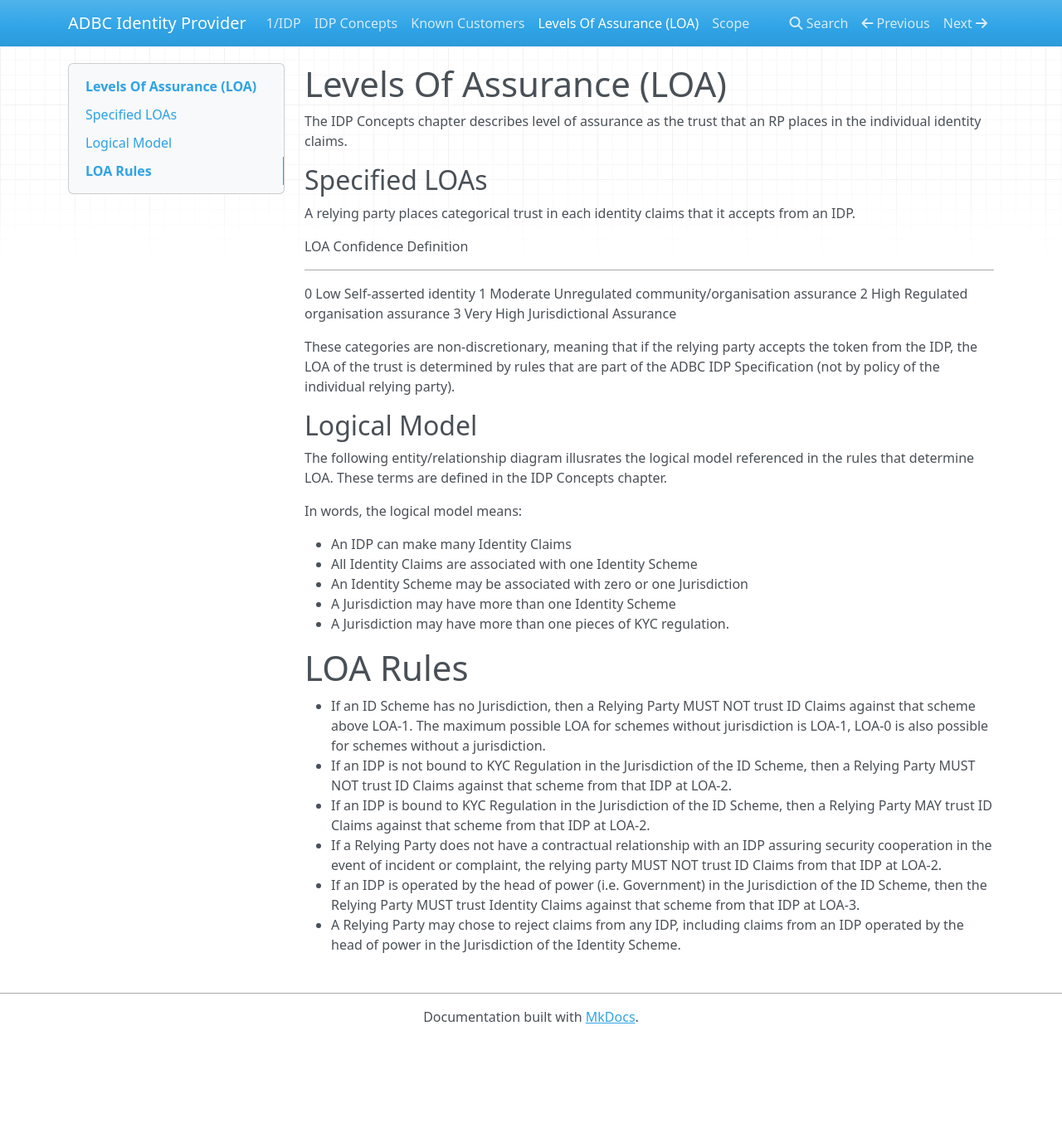
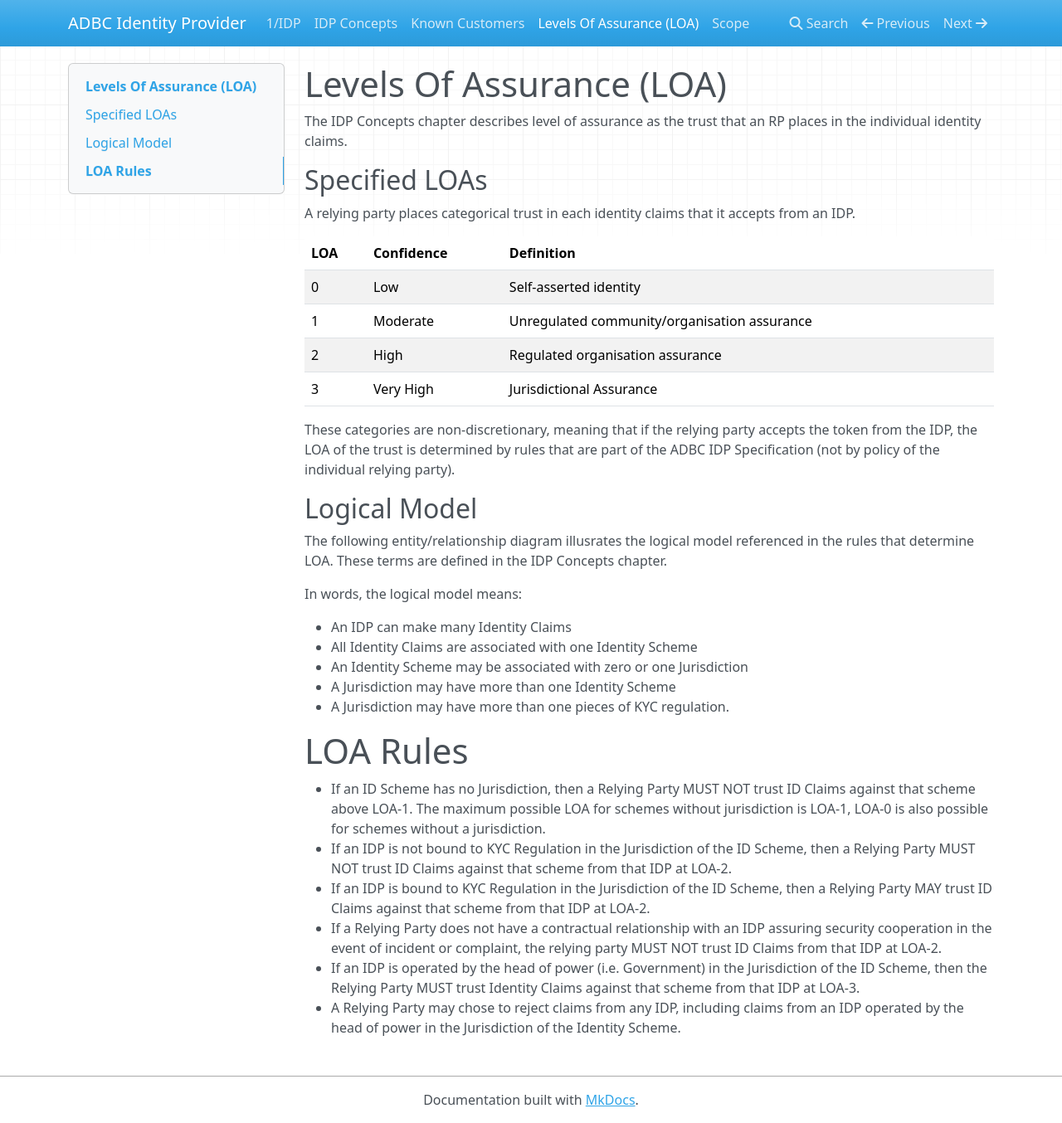
Before and after one commit to ausdigital/ausdigital-idp, an MkDocs documentation site: the page built from docs/levels_of_assurance.md, in a window 1280 px wide and 1354 px high. Shown: the whole window at 83% size. Built offline with MkDocs 1.6.1, drawn with Linux system fonts in a browser that asks for light colours; nearby versions of some CDN libraries.

```diff
--- a/docs/levels_of_assurance.md
+++ b/docs/levels_of_assurance.md
@@ -9,12 +9,12 @@ an RP places in the individual identity claims.
 A relying party places categorical trust in each identity claims that it
 accepts from an IDP.
 
-  LOA    Confidence    Definition
-  ------ ------------- -----------------------------------------------
-  0      Low           Self-asserted identity
-  1      Moderate      Unregulated community/organisation assurance
-  2      High          Regulated organisation assurance
-  3      Very High     Jurisdictional Assurance
+| LOA    | Confidence    | Definition                                      |
+| ------ | ------------- | ----------------------------------------------- |
+| 0      | Low           | Self-asserted identity                          |
+| 1      | Moderate      | Unregulated community/organisation assurance    |
+| 2      | High          | Regulated organisation assurance                |
+| 3      | Very High     | Jurisdictional Assurance                        |
 
 These categories are non-discretionary, meaning that if the relying
 party accepts the token from the IDP, the LOA of the trust is determined
@@ -27,6 +27,8 @@ the individual relying party).
 The following entity/relationship diagram illusrates the logical model
 referenced in the rules that determine LOA. These terms are defined in
 the IDP Concepts chapter.
+
+
 
 In words, the logical model means:
 
```
